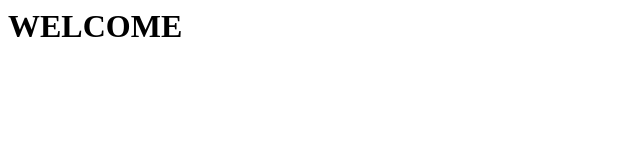
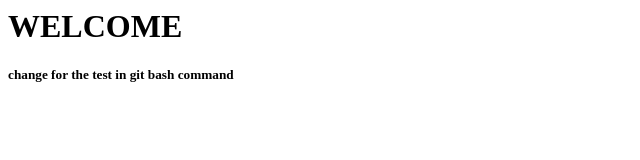
Before and after one commit to SANDARUWANRMT/git-test, a plain HTML site: page index.html in a window 1280 px wide. Shown: the whole page, without its empty margins (0-640 px from the left). Drawn offline with Linux system fonts and the light colour scheme.

Commit message:
made the test change in index file

```diff
--- a/index.html
+++ b/index.html
@@ -5,6 +5,8 @@
 
 <h1> WELCOME </h1>
 
+<h5>change for the test in git bash command </h5>
+
 </body>
 
 
```
